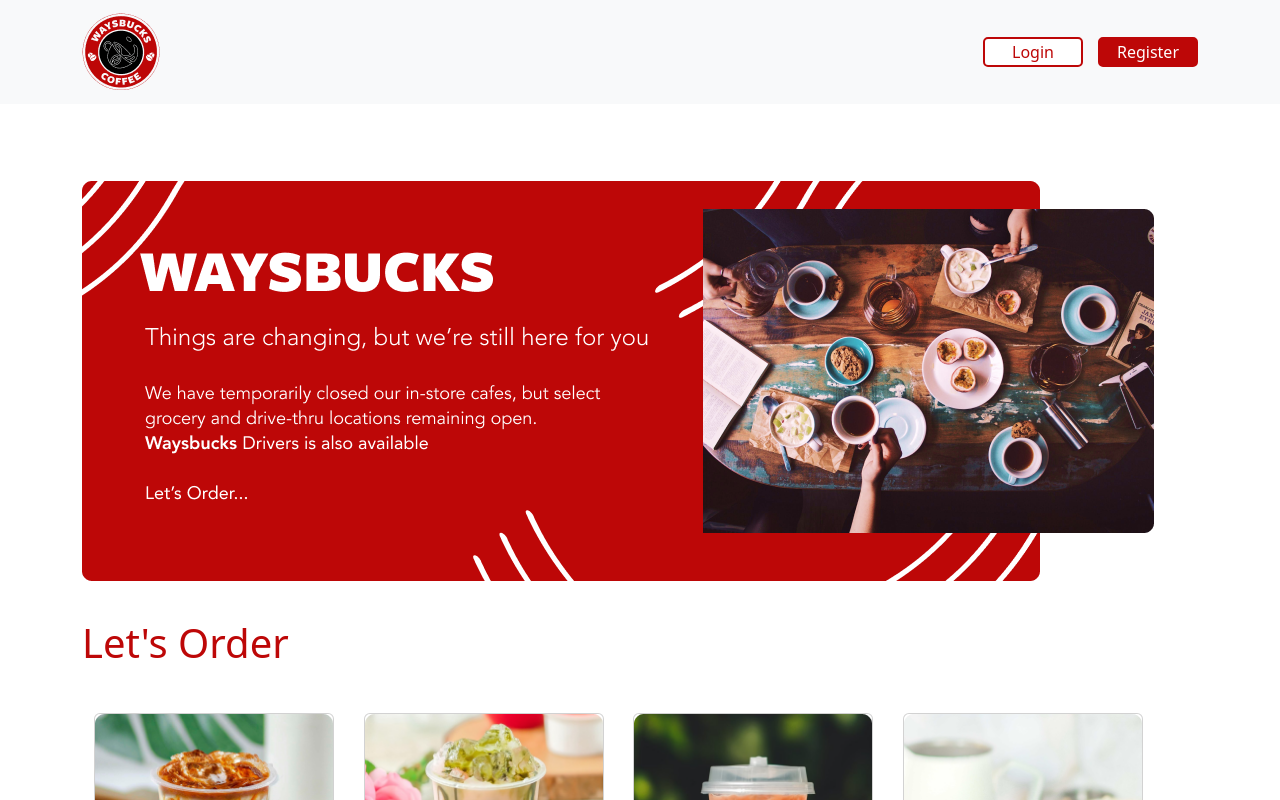
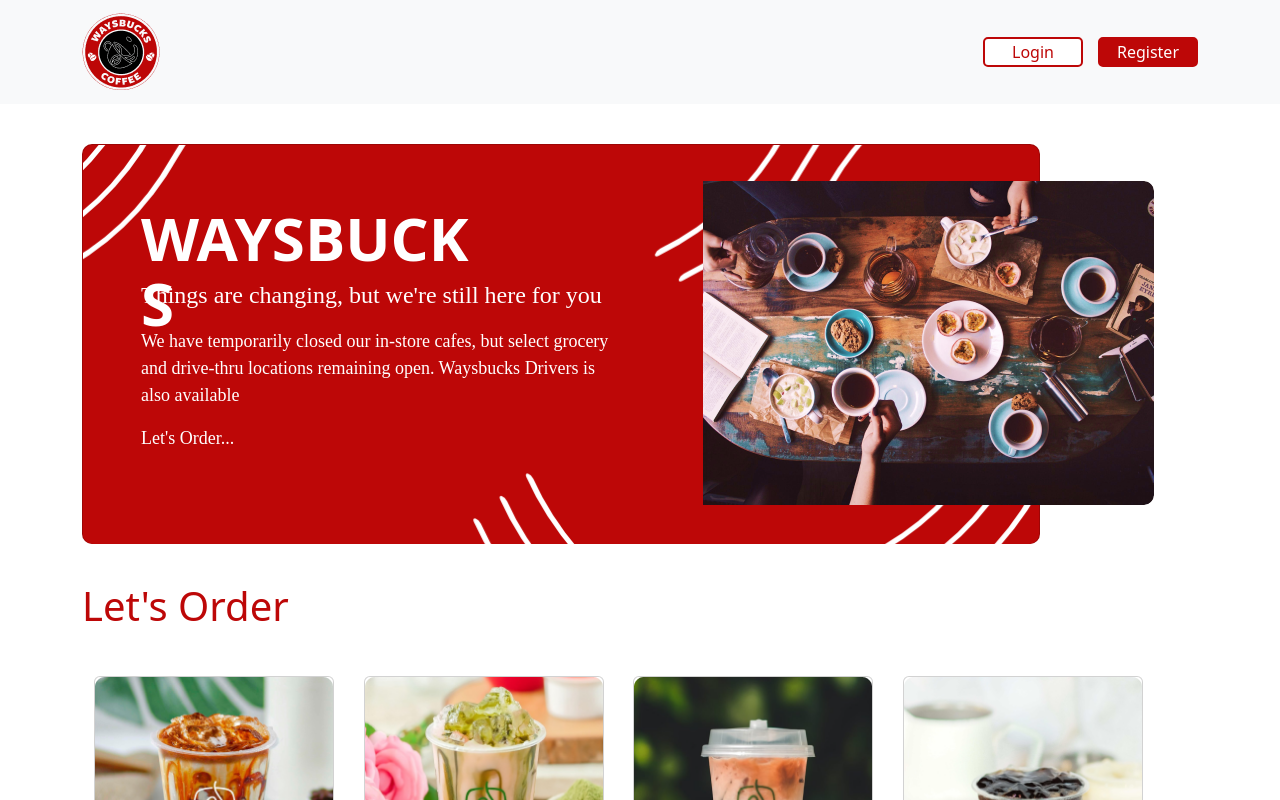
Before and after one commit to yuurha12/_waybuck, a React (Create React App) app: page / in a window 1280 px wide. Shown: the top 800 px of the page. Built offline with nearby package versions, Linux system fonts and the light colour scheme.

Commit message:
add-login

```diff
--- a/src/components/Hero.js
+++ b/src/components/Hero.js
@@ -1,9 +1,25 @@
 import React from "react";
+import { Card } from "react-bootstrap";
+
 
 export default function Waysbucks() {
     return (
-      <div>
-    <img src={require('../assets/images/Jumbotron.png')} className="jumbo" alt=""/>
-      </div>
+    <>
+    <Card className="hero">
+    <Card.Img src={require('../assets/images/jumbo1.png')} alt="Card image" />
+    <Card.ImgOverlay>
+    <Card.Img className="jumbo2" src={require('../assets/images/jumbo2.png')} alt="Card image" />
+    </Card.ImgOverlay>
+    <Card.ImgOverlay className="text-hero">
+      <Card.Title className="t1">WAYSBUCKS</Card.Title>
+      <Card.Text className="t2">Things are changing, but we're still here for you</Card.Text>
+      <Card.Text className="t3">We have temporarily closed our in-store cafes, but select
+      grocery and drive-thru locations remaining open.
+      Waysbucks Drivers is also available</Card.Text>
+      <Card.Text className="t4">Let's Order...</Card.Text>
+    </Card.ImgOverlay>
+    </Card>
+    </>
+
     )
 }
--- a/src/index.css
+++ b/src/index.css
@@ -109,6 +109,14 @@
     font-size: 18px;
   }
 
+  .hero {
+    width: 958px;
+    height: 400px;
+    margin-top: 40px;
+    background: #BD0707;
+    border-radius: 10px;
+  }
+
   .login {
     --bs-btn-color: black;
     width: fit-content;
@@ -130,3 +138,62 @@
     --bs-btn-hover-border-color: unset;
     --bs-btn-hover-color: unset;
   }
+
+  .text-hero {
+    margin-top: 45px;
+    margin-left: 42px;
+    color: white;
+  }
+
+  .t1 {
+    width: 357px;
+    height: 65px;
+    left: 241px;
+    top: 240px;
+
+    font-weight: 900;
+    font-size: 60px;
+    line-height: 65px;
+  }
+
+  .t2 {
+    width: 505px;
+    height: 33px;
+    left: 247px;
+    top: 321px;
+
+    font-family: 'Avenir';
+    font-style: normal;
+    font-weight: 300;
+    font-size: 24px;
+    line-height: 33px;
+  }
+
+  .t3 {
+    width: 469px;
+    left: 247px;
+
+    font-family: 'Avenir';
+    font-style: normal;
+    font-weight: 400;
+    font-size: 18px;
+  }
+
+  .t4 {
+    width: 469px;
+    left: 247px;
+
+    font-family: 'Avenir';
+    font-style: normal;
+    font-weight: 400;
+    font-size: 18px;
+  }
+
+  .jumbo2 {
+    position: absolute;
+    width: 451px;
+    height: 324px;
+    left: 620px;
+    border-radius: 0px 10px 10px 0px;
+    margin-top: 20px;
+  }
```
Also changed, not shown: 1 other file (tests, documents, lock files or other folders).
